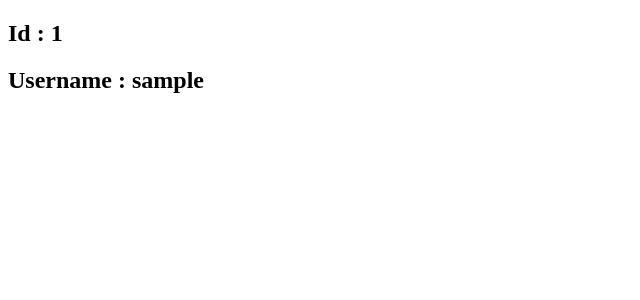
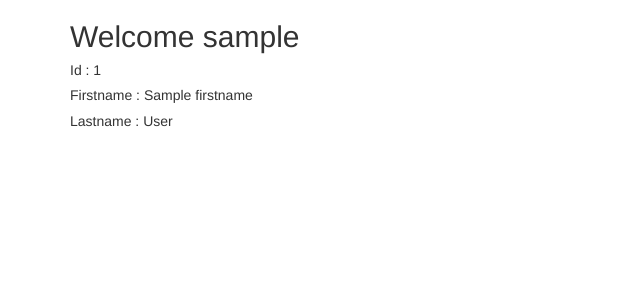
Before and after one commit to VigneshwarRavichandran/Django-Basics, a Django app: template website/login_system/templates/user.html in a window 1280 px wide. Shown: the top 300 px of the page, without its empty margins (0-640 px from the left). Run offline with Django 3.2, Linux system fonts and the light colour scheme; the template is opened without the code that fills it: most values are stand-ins (such as "Sample title", 1, 10 or a date in 2020); some libraries are stand-ins or nearby versions.

Commit message:
Added User profile
Signed-off-by: Vigneshwar Ravichandran <vigneshwarravichandran@gmail.com>

```diff
--- a/website/login_system/helper.py
+++ b/website/login_system/helper.py
@@ -17,3 +17,7 @@ def create_user(username, password, firstname, lastname):
 	user.save()
 	user_details = UserDetails(firstname=firstname, lastname=lastname, user_id=user.id)
 	user_details.save()
+
+def get_user_details(userid):
+	user_details = UserDetails.objects.get(user_id=userid)
+	return user_details
--- a/website/login_system/templates/user.html
+++ b/website/login_system/templates/user.html
@@ -2,9 +2,18 @@
 <html>
 <head>
 	<title>User</title>
+	<meta charset="utf-8">
+  <meta name="viewport" content="width=device-width, initial-scale=1">
+  <link rel="stylesheet" href="https://maxcdn.bootstrapcdn.com/bootstrap/3.4.0/css/bootstrap.min.css">
+  <script src="https://ajax.googleapis.com/ajax/libs/jquery/3.4.1/jquery.min.js"></script>
+  <script src="https://maxcdn.bootstrapcdn.com/bootstrap/3.4.0/js/bootstrap.min.js"></script>
 </head>
 <body>
-	<h2>Id : {{ user_id }}</h2>
-	<h2>Username : {{ username }}</h2>
+	<div class="container">
+		<h2>Welcome {{ username }}</h2>
+		<h5>Id        : {{ userid }}</h5>
+		<h5>Firstname : {{ firstname }}</h5>
+		<h5>Lastname  : {{ lastname }}</h5>
+	</div>
 </body>
 </html>
--- a/website/login_system/urls.py
+++ b/website/login_system/urls.py
@@ -4,5 +4,5 @@ from . import views
 urlpatterns = [
 	path('login/', views.login, name='login'),
 	path('register/', views.register, name='register'),
-	path('user/', views.user, name='user')
+	path('user<userid>/', views.user, name='user')
 ]
```
Also changed, not shown: website/login_system/views.py (+11 -7 lines).
